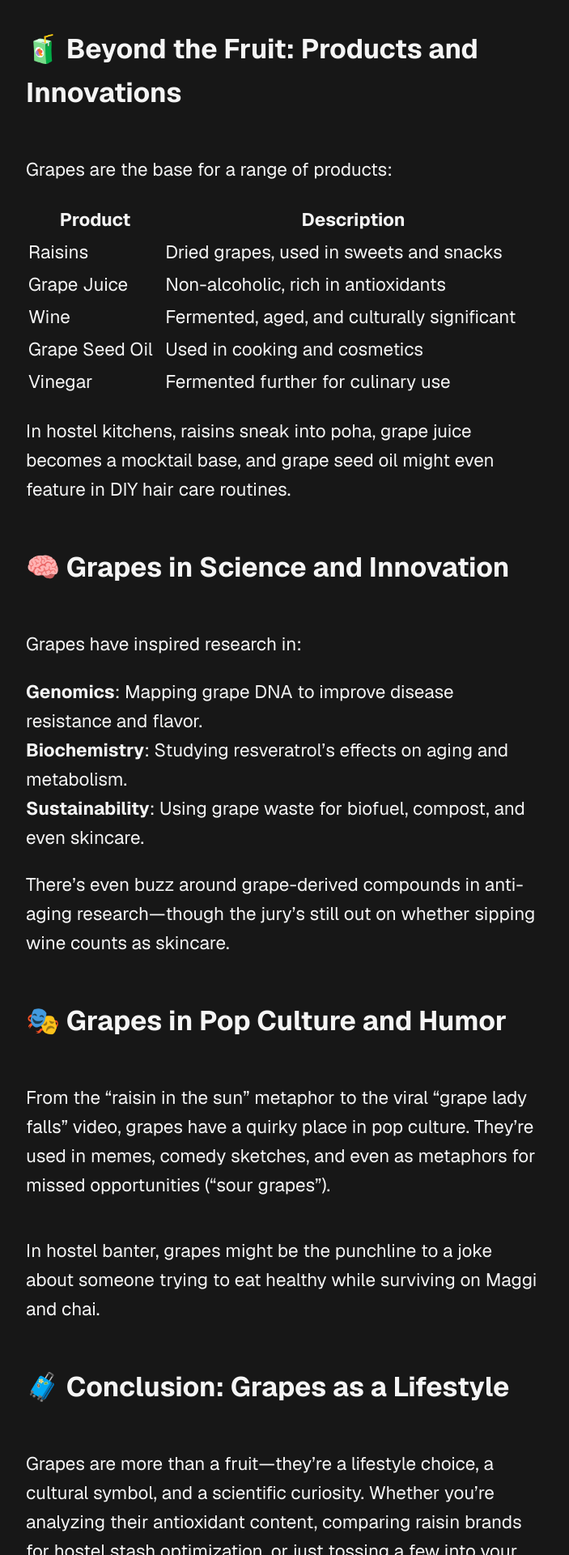
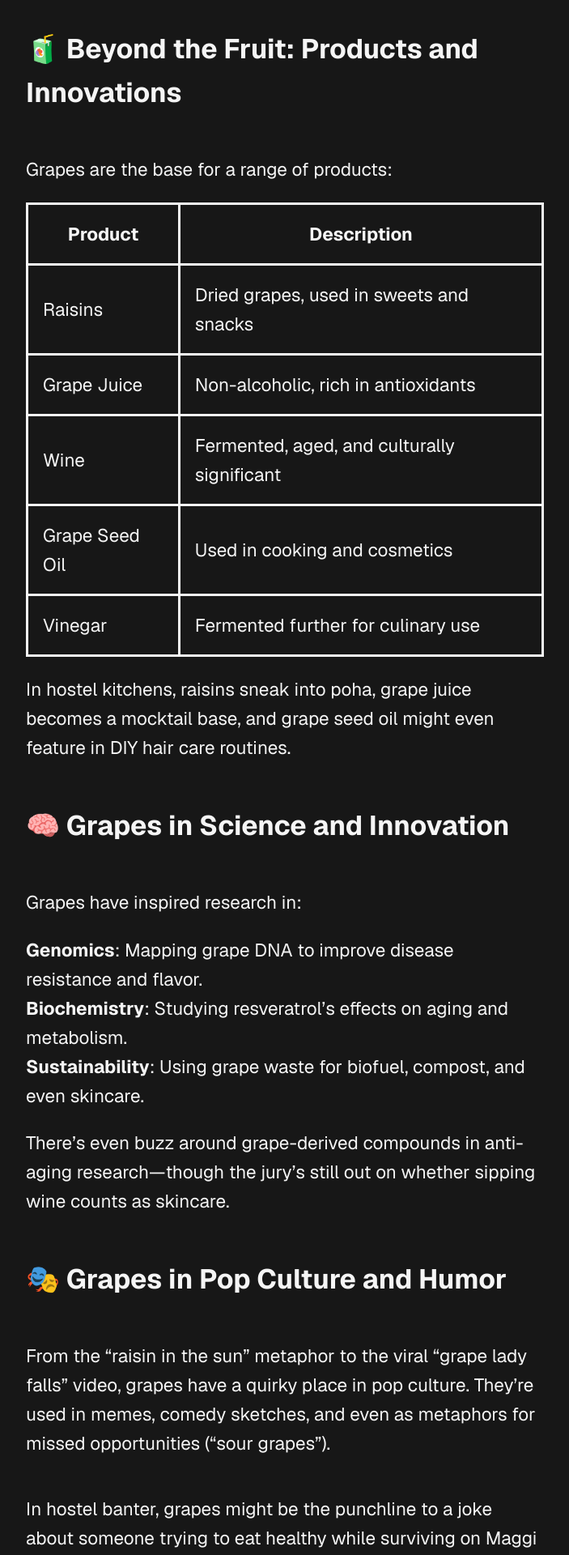
Before and after one commit to libremelon/libremelon.github.io, a Jekyll site: the page built from _posts/2025-09-09-grapes.md, in a window 1280 px wide. Shown: the part 4224-6144 px from the top of the page at 81% size, without its empty margins (288-991 px from the left). Built offline with Jekyll 4.4.1, drawn with Linux system fonts in a browser that asks for light colours.

Commit message:
feat(post): table styling

```diff
--- a/_sass/main.scss
+++ b/_sass/main.scss
@@ -66,6 +66,19 @@ hr {
   width: 10vw;
 }
 
+table {
+  border-style: solid;
+  border-radius: 2vh;
+  border-collapse: collapse;
+}
+
+tr,
+th,
+td {
+  border-style: solid;
+  padding: 2vh;
+}
+
 /* mobile */
 @media screen and (width <= 450px) {
   #pixel-strong {
```
